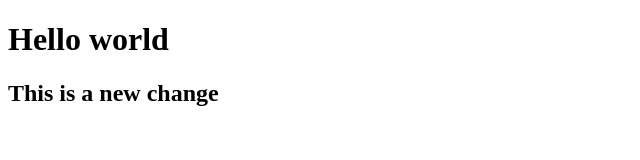
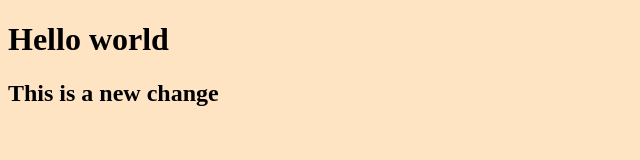
Before and after one commit to WenMellado/MyFirsWebApp, a plain HTML site: page index.html in a window 1280 px wide. Shown: the whole page, without its empty margins (0-640 px from the left). Drawn offline with Linux system fonts and the light colour scheme.

Commit message:
Cambios con CSS Color

```diff
--- /dev/null
+++ b/CSS/styles.css
@@ -0,0 +1,3 @@
+body{
+    background-color: bisque;
+}
--- a/index.html
+++ b/index.html
@@ -3,6 +3,7 @@
 <head>
     <meta charset='utf-8'>
     <meta http-equiv='X-UA-Compatible' content='IE=edge'>
+    <link rel="stylesheet" href="CSS/styles.css">
     <title>My first Web App</title>
     <meta name='viewport' content='width=device-width, initial-scale=1'>
 
```
